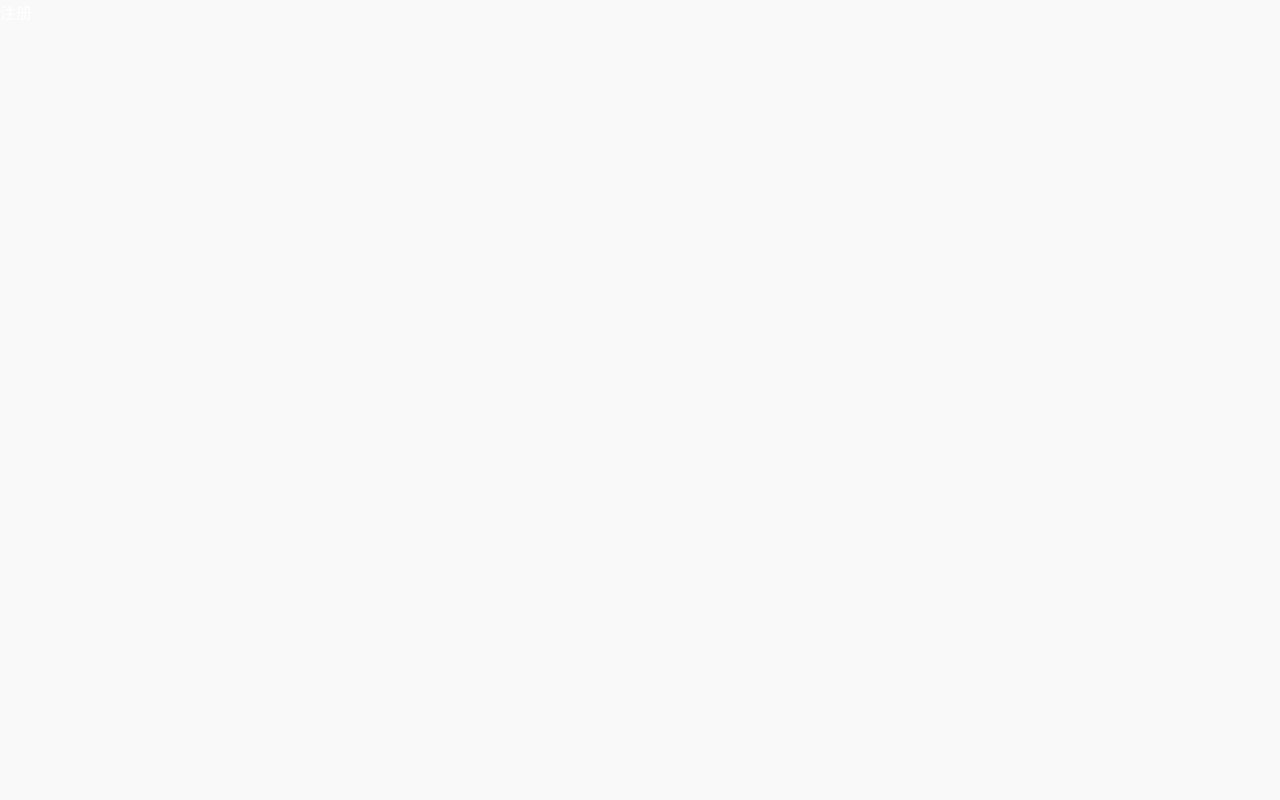
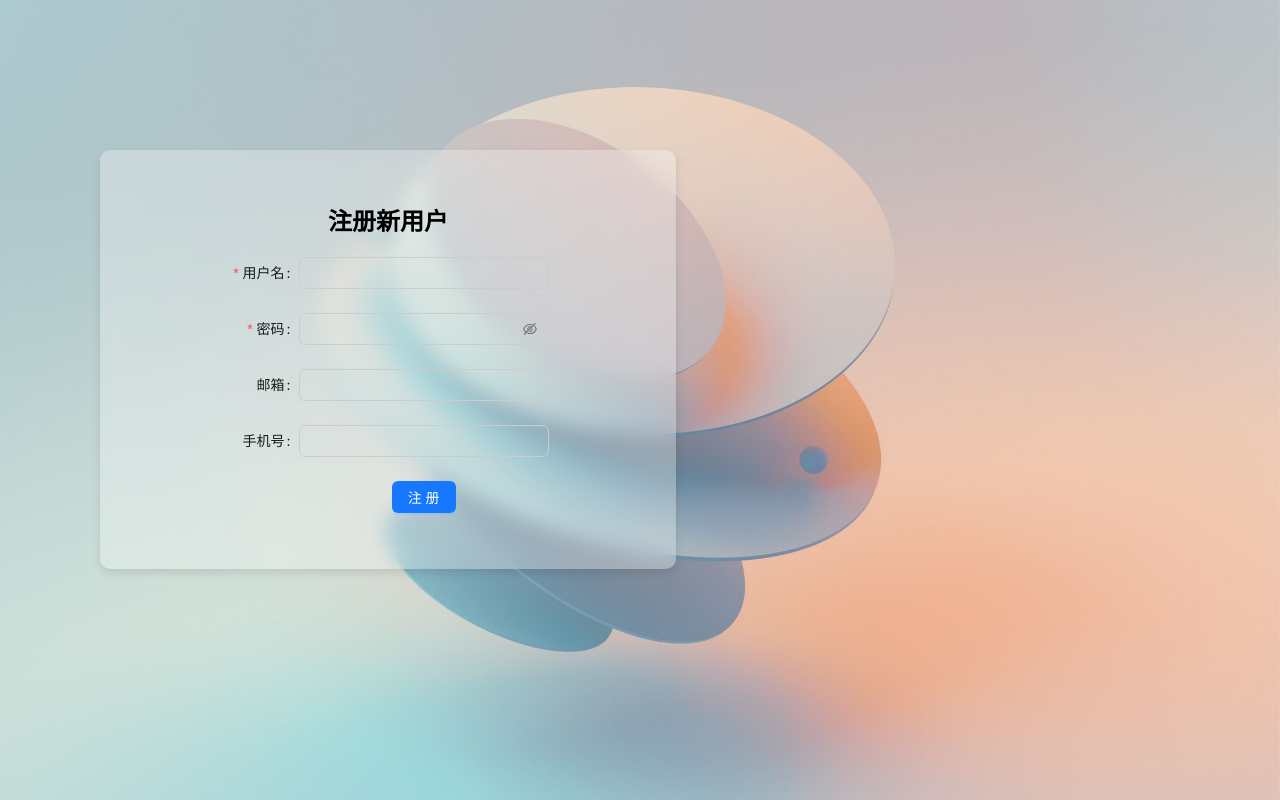
Before and after one commit to wxzhishang/Inspired-Classroom-Rubik-Cube, a React app: page /register in a window 1280 px wide. Built offline with nearby package versions, Linux system fonts and the light colour scheme; the HTML template or start-up script is replaced by a standard one.

Commit message:
feat：注册样式

```diff
--- a/package.json
+++ b/package.json
@@ -15,8 +15,8 @@
     "antd": "^5.23.0",
     "axios": "^1.7.9",
     "pont-engine": "^1.6.3",
-    "react": "^19.0.0",
-    "react-dom": "^19.0.0",
+    "react": "^18.2.0",
+    "react-dom": "^18.2.0",
     "react-router-dom": "^7.1.1",
     "zustand": "^5.0.3"
   },
--- a/src/App.css
+++ b/src/App.css
@@ -1,6 +1,6 @@
 body {
   margin: 0;
-  color: #fff;
+  color: #000;
   font-family: Inter, Avenir, Helvetica, Arial, sans-serif;
   background-color: #f9f9f9;
 }
--- a/src/components/HomeHeader/index.tsx
+++ b/src/components/HomeHeader/index.tsx
@@ -1,7 +1,16 @@
+/*
+ * @Author: daisy 2358648339@qq.com
+ * @Date: 2025-01-10 12:16:22
+ * @LastEditors: daisy 2358648339@qq.com
+ * @LastEditTime: 2025-01-11 14:34:50
+ * @FilePath: \Inspired-Classroom-Rubik-Cube\src\components\HomeHeader\index.tsx
+ * @Description: 这是默认设置,请设置`customMade`, 打开koroFileHeader查看配置 进行设置: https://github.com/OBKoro1/koro1FileHeader/wiki/%E9%85%8D%E7%BD%AE
+ */
 import './index.css'
 import { FlagTwoTone, UserOutlined } from '@ant-design/icons';
 import { Avatar, Dropdown } from 'antd';
 import { MenuItem } from './types'
+import { Link } from 'react-router-dom';
 
 const HomeHeader = () => {
     const items: MenuItem[] = [
@@ -31,7 +40,12 @@ const HomeHeader = () => {
             <div className="header-nav"></div>
             <div className="header-avatar">
                 <Dropdown menu={{ items }}>
-                    <Avatar size="large" icon={<UserOutlined />} style={{ float: "right", marginRight: 30, marginTop: 10 }} />
+                    <Link to={'/register'} style={{ textDecoration: 'none', color: 'inherit' }}>
+                        <Avatar
+                            size="large" icon={<UserOutlined />}
+                            style={{ float: "right", marginRight: 30, marginTop: 10 }}
+                        />
+                    </Link>
                 </Dropdown>
             </div>
         </div>
--- /dev/null
+++ b/src/pages/register/index.css
@@ -0,0 +1,20 @@
+.register-main {
+    height: 100%;
+    min-height: 100vh;
+    overflow: hidden;
+    background: url('../../assets/logbg.jpg') no-repeat center center fixed;
+    background-size: cover;
+}
+
+.register-form {
+    padding: 2rem;
+    background: rgba(255, 255, 255, 0.3);
+    backdrop-filter: blur(10px);
+    border-radius: 10px;
+    width: 40%;
+    max-width: 600px;
+    text-align: center;
+    box-shadow: 0 4px 8px rgba(0, 0, 0, 0.1);
+    margin-left: 100px;
+    margin-top: 150px;
+}
--- a/src/pages/register/index.tsx
+++ b/src/pages/register/index.tsx
@@ -1,8 +1,73 @@
+import type { FormProps } from 'antd';
+import { Button, Form, Input, message } from 'antd';
+import './index.css'
+
+type FieldType = {
+    username?: string;
+    password?: string;
+    avatar?: string;
+    email?: string;
+    phone?: string;
+};
+
+const onFinish: FormProps<FieldType>['onFinish'] = (values) => {
+    console.log('Success:', values);
+};
+
+const onFinishFailed: FormProps<FieldType>['onFinishFailed'] = (errorInfo) => {
+    console.log('Failed:', errorInfo);
+    message.error('注册失败！');
+};
 
 const Register = () => {
+    const [messageApi, contextHolder] = message.useMessage();
     return (
-        <div>
-            注册
+        <div className="register-main">
+            {contextHolder}
+            <div className="register-form">
+                <h2>注册新用户</h2>
+                <Form
+                    name="basic"
+                    labelCol={{ span: 8 }}
+                    wrapperCol={{ span: 12 }}
+                    style={{ maxWidth: 500 }}
+                    onFinish={onFinish}
+                    onFinishFailed={onFinishFailed}
+                    autoComplete="off"
+                >
+                    <Form.Item<FieldType>
+                        label="用户名"
+                        name="username"
+                        rules={[{ required: true, message: '用户名不能为空！' }]}
+                    >
+                        <Input style={{ backgroundColor: 'transparent', border: '1px, solid, #ccc' }} />
+                    </Form.Item>
+                    <Form.Item<FieldType>
+                        label="密码"
+                        name="password"
+                        rules={[{ required: true, message: '密码不能为空！' }]}
+                    >
+                        <Input.Password style={{ backgroundColor: 'transparent', border: '1px, solid, #ccc' }} />
+                    </Form.Item>
+                    <Form.Item<FieldType>
+                        label="邮箱"
+                        name="email"
+                    >
+                        <Input style={{ backgroundColor: 'transparent', border: '1px, solid, #ccc' }} />
+                    </Form.Item>
+                    <Form.Item<FieldType>
+                        label="手机号"
+                        name="phone"
+                    >
+                        <Input style={{ backgroundColor: 'transparent', border: '1px, solid, #ccc' }} />
+                    </Form.Item>
+                    <Form.Item label={null}>
+                        <Button type="primary" htmlType="submit">
+                            注册
+                        </Button>
+                    </Form.Item>
+                </Form>
+            </div>
         </div>
     );
 }
```
Also changed, not shown: src/assets/logbg.jpg (added), 1 other file (tests, documents, lock files or other folders).
